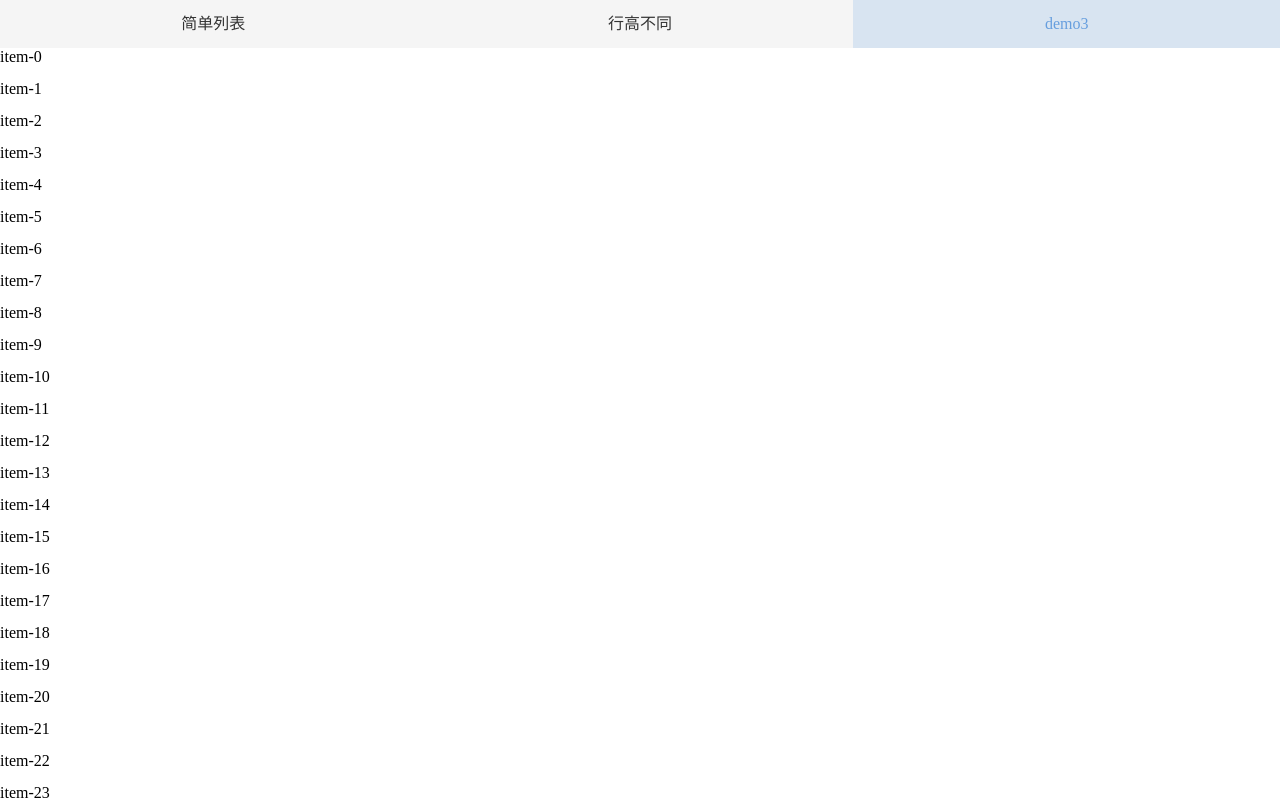
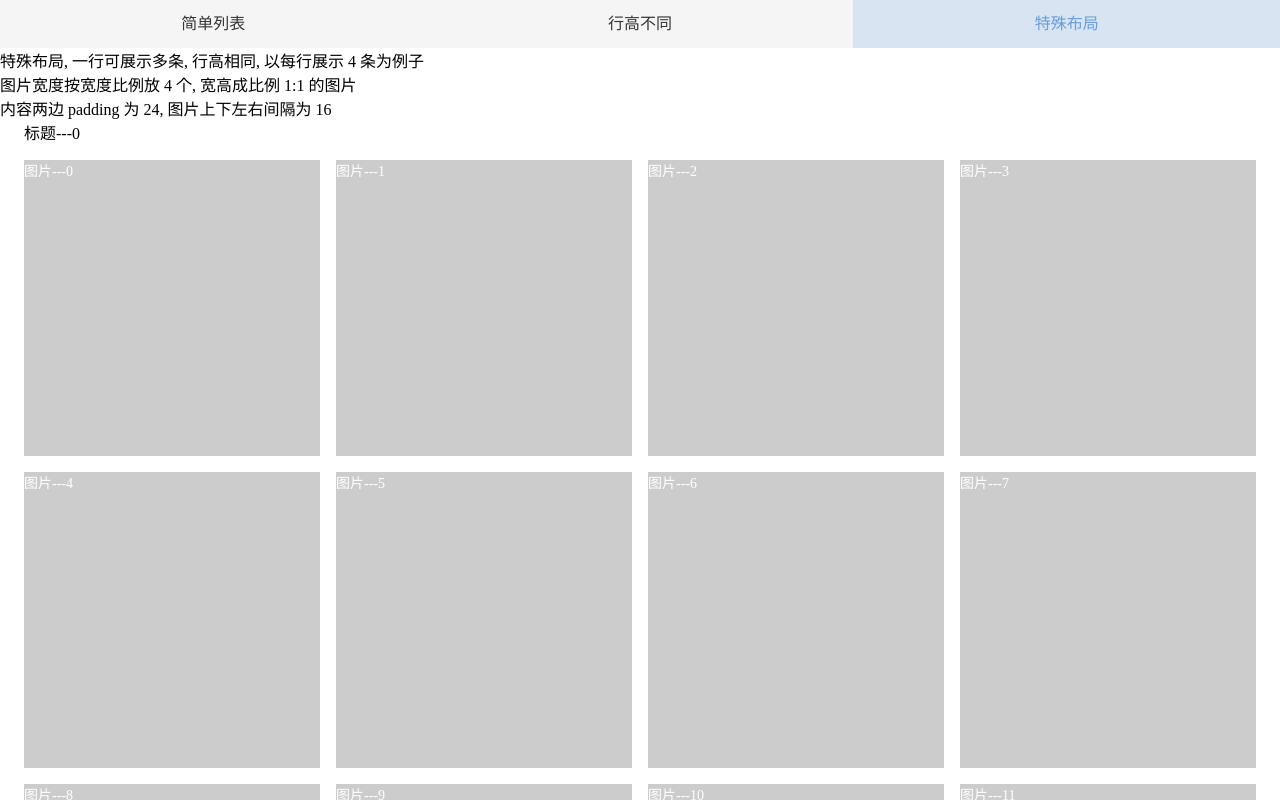
Before and after one commit to narcissus209/better-virtual-scroll, a Vue app in the folder example/: page /demo3 in a window 1280 px wide. Built offline with nearby package versions, Linux system fonts and the light colour scheme.

Commit message:
fix: 更新demo

```diff
--- a/example/src/views/demo2.vue
+++ b/example/src/views/demo2.vue
@@ -14,7 +14,7 @@
 </template>
 
 <script setup lang="ts">
-import { BetterVirtualScroll } from 'better-virtual-scroll/src/components'
+import { BetterVirtualScroll } from 'better-virtual-scroll'
 import { onMounted, ref } from 'vue'
 
 const getRandomNum = (min: number, max: number) => {
@@ -52,7 +52,4 @@ const setItemHeight = (index: number) => {
 .demo1 {
   height: 100%;
 }
-.item {
-  height: 32px;
-}
 </style>
--- a/example/src/views/demo3.vue
+++ b/example/src/views/demo3.vue
@@ -1,8 +1,14 @@
 <template>
-  <div class="demo1">
-    <BetterVirtualScroll :list="list" :item-size="32" :buffer="600">
+  <div ref="demo3Ref" class="demo3">
+    <BetterVirtualScroll class="scroll" :list="list" :buffer="600" :update-count="updateCount">
+      <template #before>
+        <div>特殊布局, 一行可展示多条, 行高相同, 以每行展示 4 条为例子</div>
+        <div>图片宽度按宽度比例放 4 个, 宽高成比例 1:1 的图片</div>
+        <div>内容两边 padding 为 24, 图片上下左右间隔为 16</div>
+      </template>
       <template v-slot="{ item }">
-        <div class="item">{{ item.text }}</div>
+        <div v-if="item.type === 'title'" class="title">{{ item.text }}</div>
+        <div v-else class="item" :class="{ 'item-first': item.size }">{{ item.text }}</div>
       </template>
     </BetterVirtualScroll>
   </div>
@@ -10,27 +16,77 @@
 
 <script setup lang="ts">
 import { BetterVirtualScroll } from 'better-virtual-scroll'
-import { ref } from 'vue'
+import { onMounted, ref } from 'vue'
+
+const getRandomNum = (min: number, max: number) => {
+  return Math.floor(Math.random() * (max - min + 1)) + min
+}
 
 type Item = {
   id: string | number
   text: string
+  size: number
+  type: 'title' | 'item'
 }
+
 const list = ref<Item[]>([])
-
-for (let i = 0; i < 1000; i++) {
-  list.value.push({
-    id: `id_${i}`,
-    text: `item-${i}`,
-  })
-}
+const updateCount = ref(0)
+const clientWidth = document.body.clientWidth
+const row = 4 // 一行 4 个
+const contentPadding = 24 // 内容两边 padding
+const imgSpace = 16 // 图片间隔
+const width = Math.floor((clientWidth - contentPadding * 2 - imgSpace * (row - 1)) / row) // 图片宽度
+const itemSize = width + imgSpace // 图片包括 margin 的 itemSize, 用于虚拟滚动高度计算
+onMounted(() => {
+  const _list: Item[] = []
+  for (let i = 0; i < 30; i++) {
+    _list.push({
+      id: `title_${i}`,
+      text: `标题---${i}`,
+      size: 40,
+      type: 'title',
+    })
+    const count = getRandomNum(10, 50)
+    for (let j = 0; j < count; j++) {
+      _list.push({
+        id: `title_${i}_item_${j}`,
+        text: `图片---${j}`,
+        size: j % row === 0 ? itemSize : 0,
+        type: 'item',
+      })
+    }
+  }
+  list.value = _list
+  updateCount.value++
+})
 </script>
 
 <style lang="less" scoped>
-.demo1 {
+.demo3 {
   height: 100%;
+  .scroll::-webkit-scrollbar {
+    width: 0px;
+  }
+  :deep(.better-virtual-scroll-view-list) {
+    padding: 0 calc(v-bind(contentPadding) * 1px);
+  }
+}
+.title {
+  width: 100%;
+  height: 40px;
 }
 .item {
-  height: 32px;
+  display: inline-block;
+  position: relative;
+  width: calc(v-bind(width) * 1px);
+  height: calc(v-bind(width) * 1px);
+  margin-left: calc(v-bind(imgSpace) * 1px);
+  margin-bottom: calc(v-bind(imgSpace) * 1px);
+  font-size: 14px;
+  color: #fff;
+  background: rgba(0, 0, 0, 0.2);
+  &.item-first {
+    margin-left: 0;
+  }
 }
 </style>
--- a/example/src/views/home.vue
+++ b/example/src/views/home.vue
@@ -3,7 +3,7 @@
     <div class="nav-bar">
       <RouterLink class="item" to="/demo1">简单列表</RouterLink>
       <RouterLink class="item" to="/demo2">行高不同</RouterLink>
-      <RouterLink class="item" to="/demo3">demo3</RouterLink>
+      <RouterLink class="item" to="/demo3">特殊布局</RouterLink>
     </div>
     <div class="container">
       <RouterView></RouterView>
```
